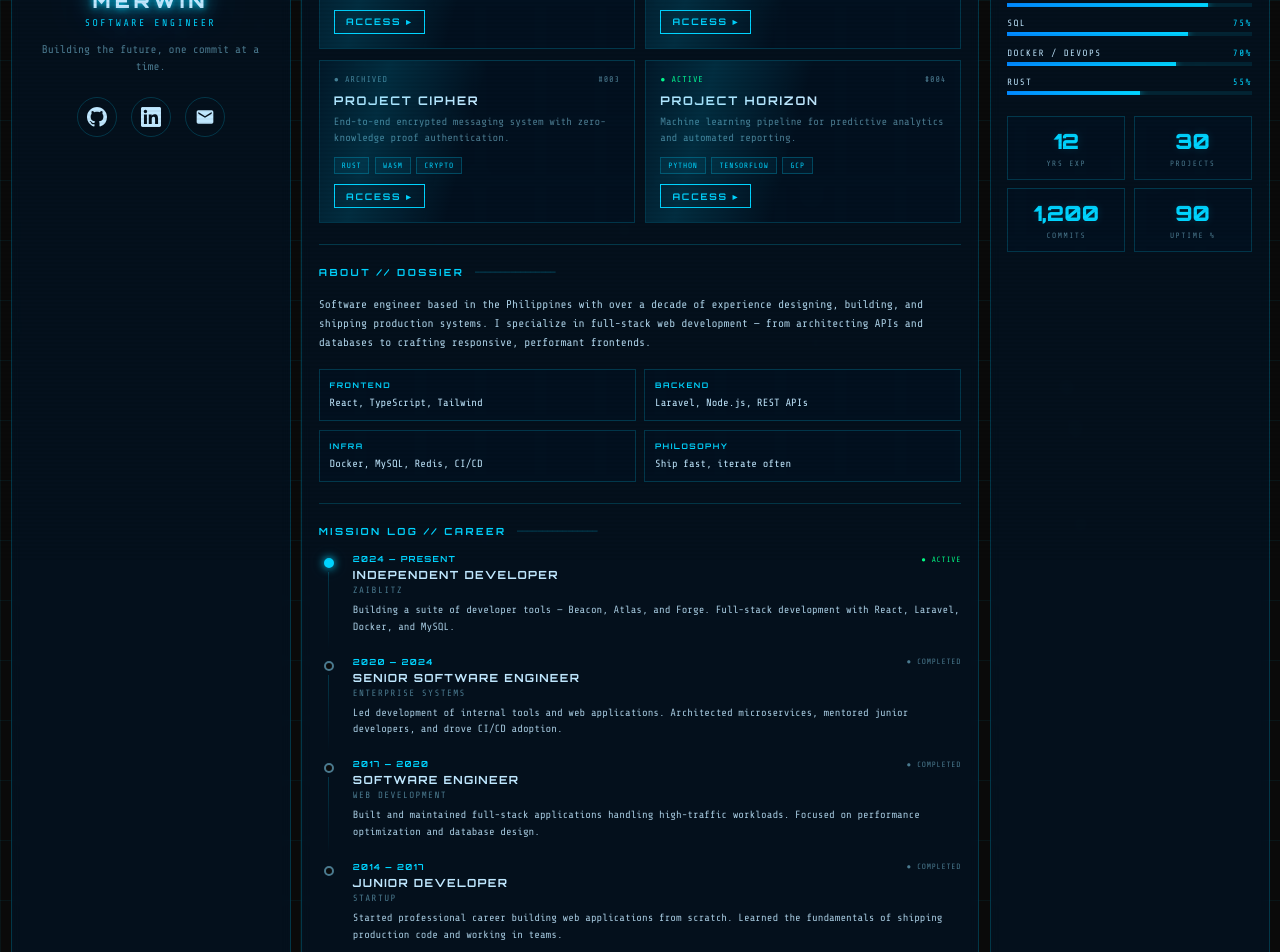
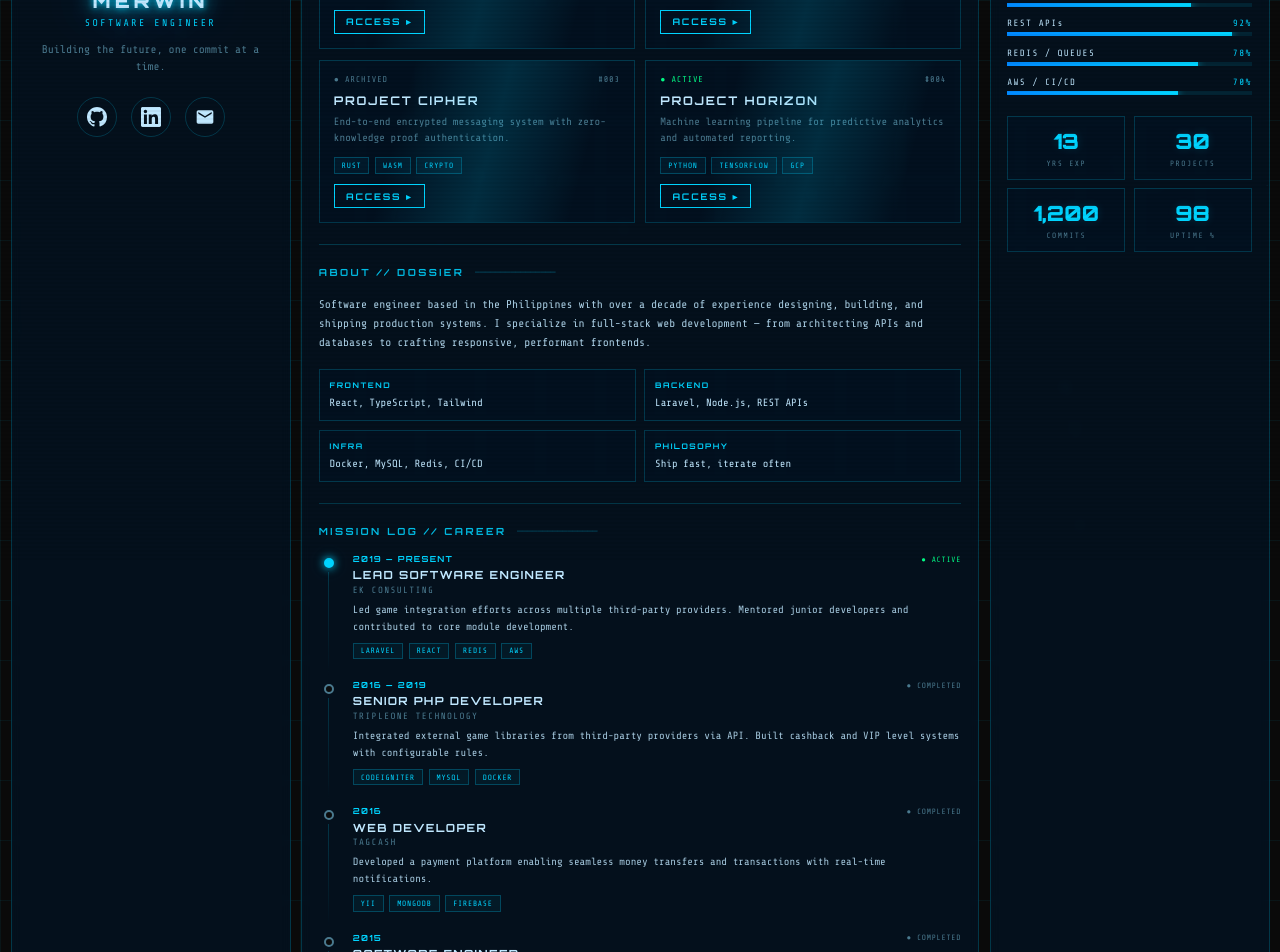
Before and after one commit to zaiblitz/zaiblitz.github.io, a React (Vite) app: page / in a window 1280 px wide. Shown: the part 240-1192 px from the top of the page. Built offline with nearby package versions, Linux system fonts and the light colour scheme.

Commit message:
Update timeline with real experience, skills, and descriptions

```diff
--- a/src/components/TimelineSection.jsx
+++ b/src/components/TimelineSection.jsx
@@ -25,6 +25,13 @@ export default function TimelineSection() {
               <h3 className="timeline-role">{entry.role}</h3>
               <span className="timeline-org">{entry.org}</span>
               <p className="timeline-desc">{entry.description}</p>
+              {entry.tags && (
+                <div className="timeline-tags">
+                  {entry.tags.map((tag) => (
+                    <span key={tag} className="tag">{tag}</span>
+                  ))}
+                </div>
+              )}
             </div>
           </div>
         ))}
--- a/src/data/skills.js
+++ b/src/data/skills.js
@@ -1,16 +1,16 @@
 export const skills = [
-  { name: 'JAVASCRIPT', level: 92 },
-  { name: 'PYTHON', level: 85 },
-  { name: 'TYPESCRIPT', level: 88 },
+  { name: 'PHP / LARAVEL', level: 95 },
+  { name: 'JAVASCRIPT', level: 88 },
   { name: 'REACT', level: 80 },
-  { name: 'NODE.JS', level: 83 },
-  { name: 'SQL', level: 75 },
-  { name: 'DOCKER / DEVOPS', level: 70 },
-  { name: 'RUST', level: 55 },
+  { name: 'MySQL / SQL', level: 90 },
+  { name: 'DOCKER / DEVOPS', level: 75 },
+  { name: 'REST APIs', level: 92 },
+  { name: 'REDIS / QUEUES', level: 78 },
+  { name: 'AWS / CI/CD', level: 70 },
 ]
 
 export const stats = [
-  { label: 'YRS EXP', target: 12 },
+  { label: 'YRS EXP', target: 13 },
   { label: 'PROJECTS', target: 30 },
   { label: 'COMMITS', target: 1200 },
   { label: 'UPTIME %', target: 99 },
--- a/src/data/timeline.js
+++ b/src/data/timeline.js
@@ -1,30 +1,42 @@
 export const timeline = [
   {
-    year: '2024 — PRESENT',
-    role: 'INDEPENDENT DEVELOPER',
-    org: 'ZAIBLITZ',
-    description: 'Building a suite of developer tools — Beacon, Atlas, and Forge. Full-stack development with React, Laravel, Docker, and MySQL.',
+    year: '2019 — PRESENT',
+    role: 'LEAD SOFTWARE ENGINEER',
+    org: 'EK CONSULTING',
+    description: 'Led game integration efforts across multiple third-party providers. Mentored junior developers and contributed to core module development.',
+    tags: ['LARAVEL', 'REACT', 'REDIS', 'AWS'],
     status: 'ACTIVE',
   },
   {
-    year: '2020 — 2024',
-    role: 'SENIOR SOFTWARE ENGINEER',
-    org: 'ENTERPRISE SYSTEMS',
-    description: 'Led development of internal tools and web applications. Architected microservices, mentored junior developers, and drove CI/CD adoption.',
+    year: '2016 — 2019',
+    role: 'SENIOR PHP DEVELOPER',
+    org: 'TRIPLEONE TECHNOLOGY',
+    description: 'Integrated external game libraries from third-party providers via API. Built cashback and VIP level systems with configurable rules.',
+    tags: ['CODEIGNITER', 'MYSQL', 'DOCKER'],
     status: 'COMPLETED',
   },
   {
-    year: '2017 — 2020',
-    role: 'SOFTWARE ENGINEER',
-    org: 'WEB DEVELOPMENT',
-    description: 'Built and maintained full-stack applications handling high-traffic workloads. Focused on performance optimization and database design.',
+    year: '2016',
+    role: 'WEB DEVELOPER',
+    org: 'TAGCASH',
+    description: 'Developed a payment platform enabling seamless money transfers and transactions with real-time notifications.',
+    tags: ['YII', 'MONGODB', 'FIREBASE'],
     status: 'COMPLETED',
   },
   {
-    year: '2014 — 2017',
-    role: 'JUNIOR DEVELOPER',
-    org: 'STARTUP',
-    description: 'Started professional career building web applications from scratch. Learned the fundamentals of shipping production code and working in teams.',
+    year: '2015',
+    role: 'SOFTWARE ENGINEER',
+    org: 'YONDU INC',
+    description: 'Built a cloud-based integrated timekeeping, attendance and payroll system to simplify HR tasks.',
+    tags: ['CODEIGNITER', 'MYSQL', 'JQUERY'],
+    status: 'COMPLETED',
+  },
+  {
+    year: '2012 — 2014',
+    role: 'PHP PROGRAMMER',
+    org: 'DO-NET SOFTWARE',
+    description: 'Built RESTful APIs for e-book applications on iOS and Android. Developed a sales management system using an in-house MVC framework.',
+    tags: ['PHP', 'MYSQL', 'REST API'],
     status: 'COMPLETED',
   },
 ]
--- a/src/styles/index.css
+++ b/src/styles/index.css
@@ -931,6 +931,13 @@ body {
   opacity: 0.85;
 }
 
+.timeline-tags {
+  display: flex;
+  flex-wrap: wrap;
+  gap: 0.4rem;
+  margin-top: 0.5rem;
+}
+
 /* --- Contact Section --- */
 .contact-intro {
   font-size: 0.8rem;
```
